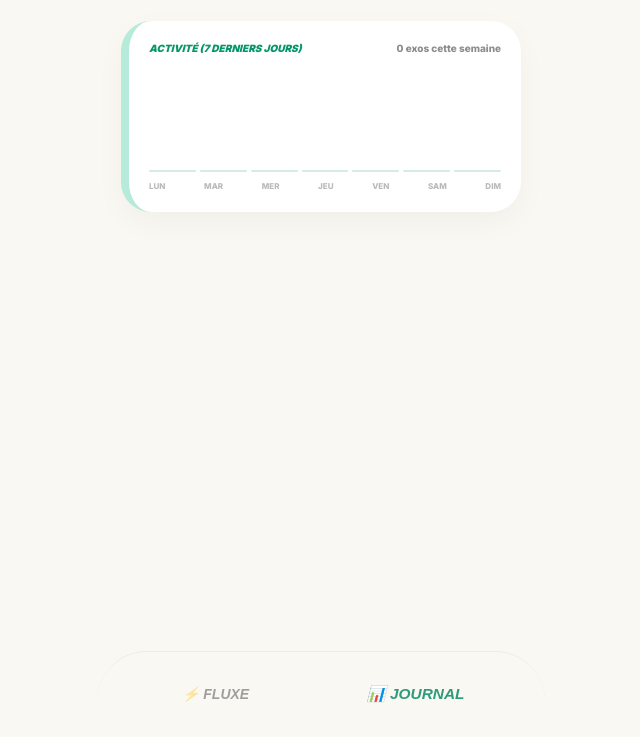
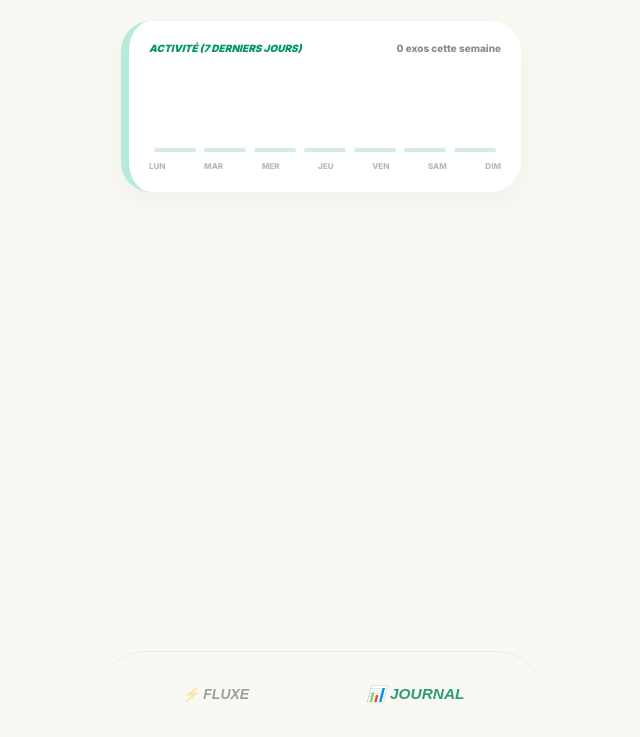
Before and after one commit to RyoThs/Mon-Fluxe, a plain HTML site: page index.html in a window 1280 px wide. Both pictures are taken after a click on the button "📊 JOURNAL". Shown: the part 63-800 px from the top of the page, without its empty margins (319-959 px from the left). Drawn offline with nearby package versions, Linux system fonts and the light colour scheme; a web font is replaced by a local one.

Commit message:
index.html

```diff
--- a/index.html
+++ b/index.html
@@ -33,8 +33,21 @@
         .toggle-btn.active { background: var(--accent); }
         .toggle-dot { position: absolute; top: 2px; left: 2px; width: 18px; height: 18px; background: white; border-radius: 50%; transition: 0.3s; }
         .toggle-btn.active .toggle-dot { left: 24px; }
-        .chart-container { display: flex; align-items: flex-end; justify-content: space-between; height: 100px; gap: 4px; }
-        .chart-bar { background: var(--accent); width: 100%; border-radius: 4px; min-height: 2px; opacity: 0.2; }
+        .chart-container {
+    display: flex;
+    align-items: flex-end;
+    justify-content: space-between;
+    height: 80px;
+    gap: 8px;
+    padding: 0 5px;
+}
+.chart-bar {
+    background: var(--accent);
+    width: 100%;
+    border-radius: 6px 6px 2px 2px;
+    min-height: 4px;
+    transition: height 0.6s ease;
+}
     </style>
 </head>
 <body class="max-w-md mx-auto min-h-screen pb-40">
```
